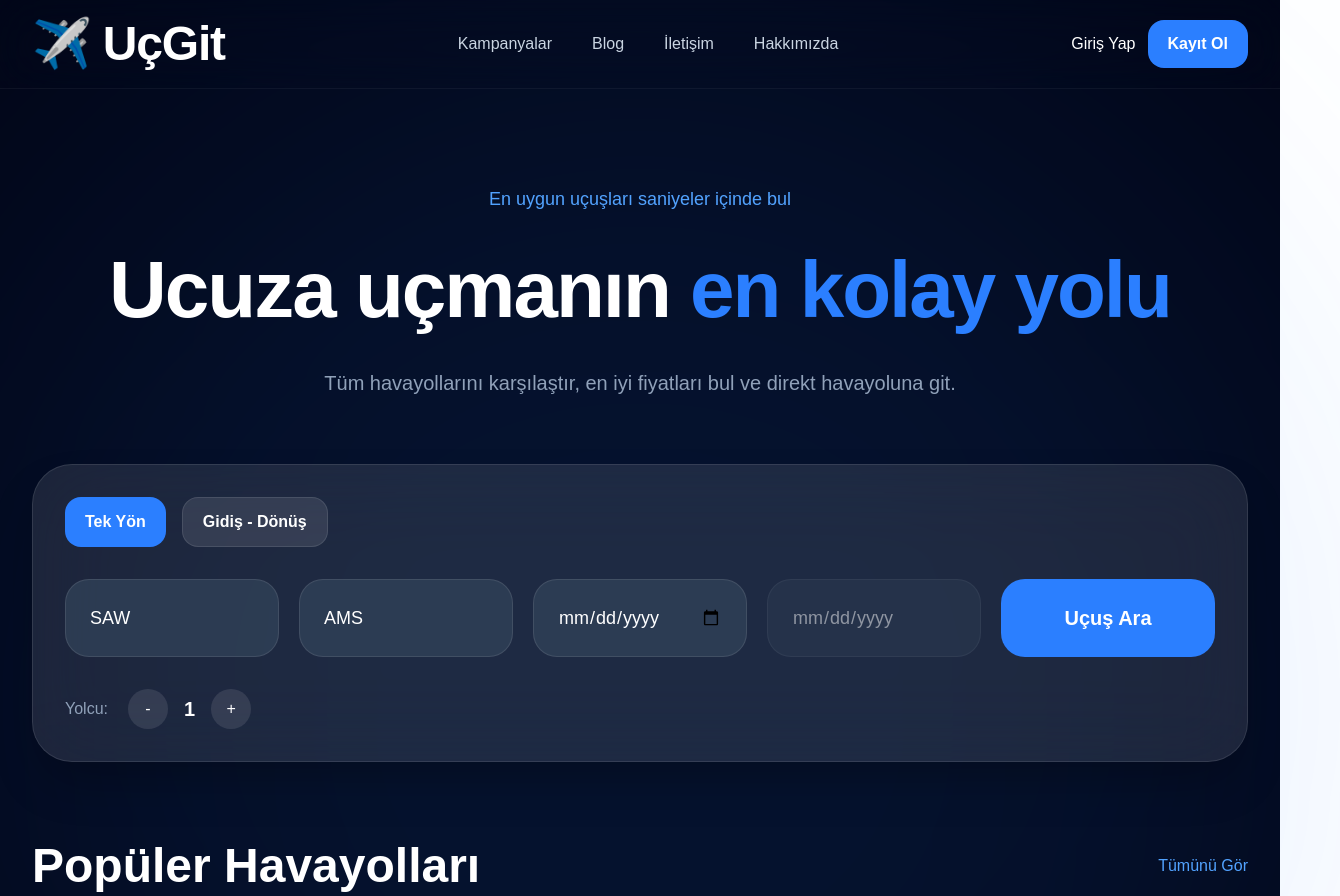
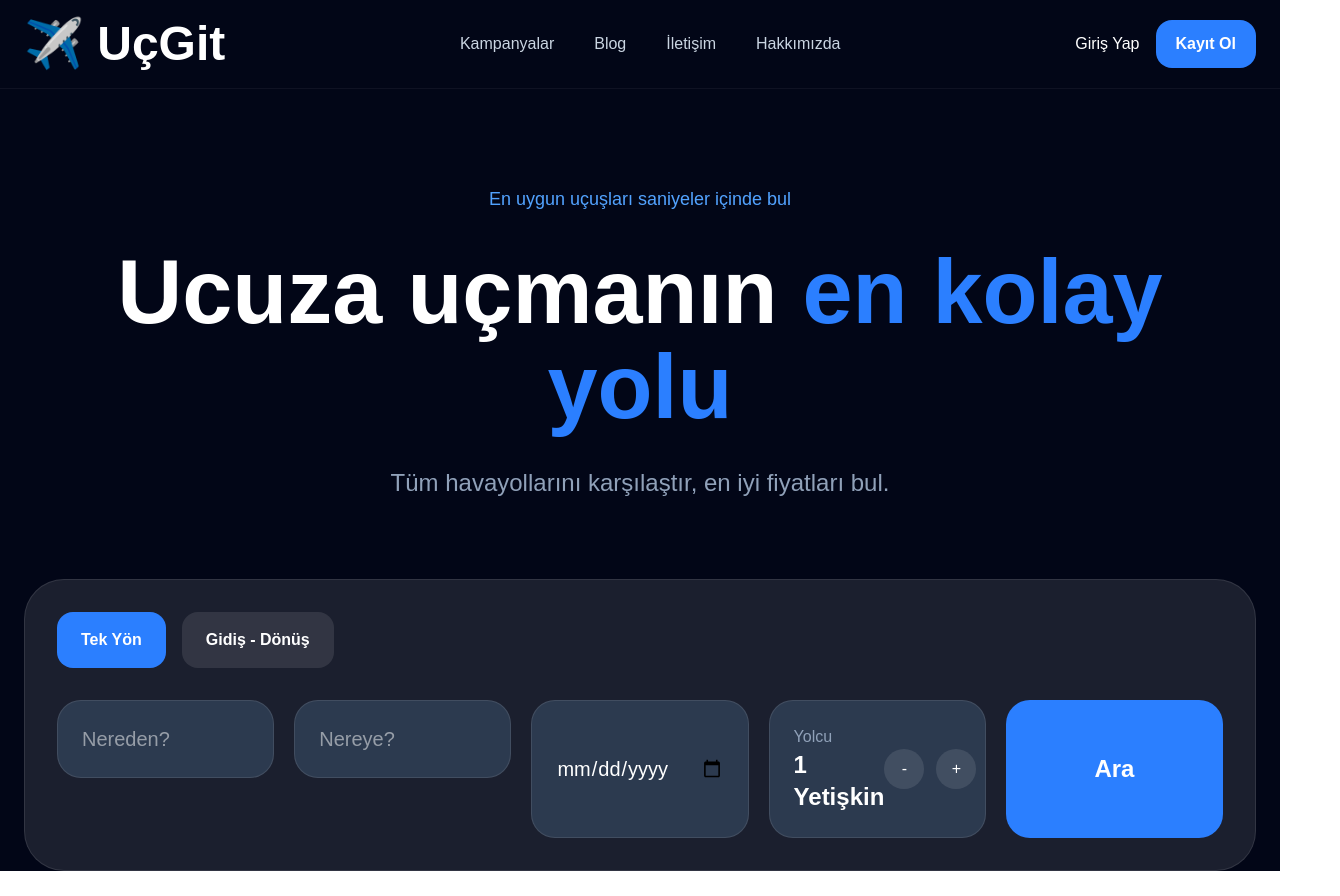
Before and after one commit to melihizzet/flight-platform, a Next.js app: page / in a window 1280 px wide. Shown: the top 896 px of the page, 1340 px wide, since content can reach past the window. After the commit the page ends 871 px from the top, so only its background shows below. Built offline with nearby package versions, Linux system fonts and the light colour scheme.

Commit message:
added real airport autocomplete

```diff
--- a/app/page.tsx
+++ b/app/page.tsx
@@ -2,6 +2,7 @@
 
 import { useRouter } from "next/navigation";
 import { useState } from "react";
+import { airports } from "./data/airports";
 
 export default function Home() {
 
@@ -12,17 +13,27 @@ export default function Home() {
   const [fromAirport, setFromAirport] = useState("SAW");
   const [toAirport, setToAirport] = useState("AMS");
 
+  const [fromSearch, setFromSearch] = useState("");
+  const [toSearch, setToSearch] = useState("");
+
   const [departureDate, setDepartureDate] = useState("");
   const [returnDate, setReturnDate] = useState("");
 
   const [passengers, setPassengers] = useState(1);
 
+  const filteredFromAirports = airports.filter((airport) =>
+    airport.code.toLowerCase().includes(fromSearch.toLowerCase()) ||
+    airport.city.toLowerCase().includes(fromSearch.toLowerCase()) ||
+    airport.name.toLowerCase().includes(fromSearch.toLowerCase())
+  );
+
+  const filteredToAirports = airports.filter((airport) =>
+    airport.code.toLowerCase().includes(toSearch.toLowerCase()) ||
+    airport.city.toLowerCase().includes(toSearch.toLowerCase()) ||
+    airport.name.toLowerCase().includes(toSearch.toLowerCase())
+  );
+
   const handleSearch = () => {
-
-    if (!fromAirport || !toAirport) {
-      alert("Lütfen kalkış ve varış noktası seç.");
-      return;
-    }
 
     router.push(
       `/flights?from=${fromAirport}&to=${toAirport}&departure=${departureDate}&return=${returnDate}&passengers=${passengers}`
@@ -32,56 +43,36 @@ export default function Home() {
   return (
     <main className="min-h-screen bg-[#020617] text-white overflow-hidden">
 
-      {/* BG GLOW */}
-      <div className="absolute top-0 left-1/2 -translate-x-1/2 w-[1400px] h-[1400px] bg-blue-500/10 blur-[180px] rounded-full"></div>
+      {/* NAVBAR */}
+      <nav className="border-b border-white/5">
 
-      {/* NAVBAR */}
-      <nav className="relative z-50 border-b border-white/5 backdrop-blur-xl">
+        <div className="max-w-[1700px] mx-auto px-6 py-5 flex items-center justify-between">
 
-        <div className="max-w-[1700px] mx-auto px-6 lg:px-8 py-5 flex items-center justify-between">
-
-          {/* LOGO */}
           <a
             href="/"
-            className="text-3xl md:text-4xl lg:text-5xl font-black tracking-tight flex items-center gap-3"
+            className="text-5xl font-black flex items-center gap-3"
           >
             ✈️ UçGit
           </a>
 
-          {/* MENU */}
-          <div className="hidden md:flex items-center gap-6 lg:gap-10 text-sm lg:text-base font-medium text-slate-300">
+          <div className="hidden md:flex items-center gap-10 text-slate-300">
 
-            <a href="/campaigns" className="hover:text-blue-400 transition">
-              Kampanyalar
-            </a>
-
-            <a href="/blog" className="hover:text-blue-400 transition">
-              Blog
-            </a>
-
-            <a href="/contact" className="hover:text-blue-400 transition">
-              İletişim
-            </a>
-
-            <a href="/about" className="hover:text-blue-400 transition">
-              Hakkımızda
-            </a>
+            <a href="/campaigns">Kampanyalar</a>
+            <a href="/blog">Blog</a>
+            <a href="/contact">İletişim</a>
+            <a href="/about">Hakkımızda</a>
 
           </div>
 
-          {/* AUTH */}
-          <div className="flex items-center gap-3">
+          <div className="flex items-center gap-4">
 
-            <a
-              href="/login"
-              className="hover:text-blue-400 transition text-sm md:text-base"
-            >
+            <a href="/login">
               Giriş Yap
             </a>
 
             <a
               href="/register"
-              className="bg-blue-500 hover:bg-blue-600 transition px-4 lg:px-5 py-2 lg:py-3 rounded-2xl font-bold text-sm lg:text-base"
+              className="bg-blue-500 px-5 py-3 rounded-2xl font-bold"
             >
               Kayıt Ol
             </a>
@@ -93,13 +84,13 @@ export default function Home() {
       </nav>
 
       {/* HERO */}
-      <section className="relative max-w-[1700px] mx-auto px-6 lg:px-8 pt-20 lg:pt-24 pb-16 text-center">
+      <section className="max-w-[1700px] mx-auto px-6 pt-24 pb-20 text-center">
 
-        <p className="text-blue-400 font-medium text-base md:text-lg">
+        <p className="text-blue-400 text-lg">
           En uygun uçuşları saniyeler içinde bul
         </p>
 
-        <h1 className="text-[52px] leading-[58px] md:text-[70px] md:leading-[76px] lg:text-[80px] lg:leading-[90px] font-black mt-8 tracking-tight">
+        <h1 className="text-[90px] leading-[95px] font-black mt-8">
 
           Ucuza uçmanın{" "}
 
@@ -109,26 +100,26 @@ export default function Home() {
 
         </h1>
 
-        <p className="text-slate-400 text-lg md:text-xl mt-8 max-w-[900px] mx-auto leading-relaxed">
-          Tüm havayollarını karşılaştır, en iyi fiyatları bul ve direkt havayoluna git.
+        <p className="text-slate-400 text-2xl mt-8">
+          Tüm havayollarını karşılaştır, en iyi fiyatları bul.
         </p>
 
       </section>
 
-      {/* SEARCH BOX */}
-      <section className="relative max-w-[1700px] mx-auto px-6 lg:px-8">
+      {/* SEARCH */}
+      <section className="max-w-[1700px] mx-auto px-6">
 
-        <div className="bg-white/10 border border-white/10 rounded-[40px] p-6 lg:p-8 backdrop-blur-2xl shadow-2xl shadow-black/30">
+        <div className="bg-white/10 border border-white/10 rounded-[40px] p-8">
 
-          {/* TOP FILTERS */}
-          <div className="flex flex-wrap gap-4 mb-8 justify-center lg:justify-start">
+          {/* TOP */}
+          <div className="flex gap-4 mb-8">
 
             <button
               onClick={() => setTripType("Tek Yön")}
-              className={`px-5 py-3 rounded-2xl font-bold transition ${
+              className={`px-6 py-4 rounded-2xl font-bold ${
                 tripType === "Tek Yön"
                   ? "bg-blue-500"
-                  : "bg-white/10 border border-white/10"
+                  : "bg-white/10"
               }`}
             >
               Tek Yön
@@ -136,10 +127,10 @@ export default function Home() {
 
             <button
               onClick={() => setTripType("Gidiş - Dönüş")}
-              className={`px-5 py-3 rounded-2xl font-bold transition ${
+              className={`px-6 py-4 rounded-2xl font-bold ${
                 tripType === "Gidiş - Dönüş"
                   ? "bg-blue-500"
-                  : "bg-white/10 border border-white/10"
+                  : "bg-white/10"
               }`}
             >
               Gidiş - Dönüş
@@ -147,80 +138,139 @@ export default function Home() {
 
           </div>
 
-          {/* SEARCH FORM */}
-          <div className="grid md:grid-cols-2 lg:grid-cols-5 gap-5">
+          {/* FORM */}
+          <div className="grid lg:grid-cols-5 gap-5">
 
             {/* FROM */}
+            <div className="relative">
+
               <input
-              value={fromAirport}
-              onChange={(e) => setFromAirport(e.target.value)}
+                value={fromSearch}
+                onChange={(e) => setFromSearch(e.target.value)}
                 placeholder="Nereden?"
-              className="bg-slate-700/80 border border-white/10 rounded-3xl px-6 py-5 lg:py-6 text-base lg:text-lg outline-none"
+                className="w-full bg-slate-700/80 border border-white/10 rounded-3xl px-6 py-6 text-xl outline-none"
               />
 
+              {fromSearch.length > 0 && (
+
+                <div className="absolute top-full left-0 w-full mt-3 bg-[#111827] border border-white/10 rounded-3xl overflow-hidden z-50 max-h-[320px] overflow-y-auto">
+
+                  {filteredFromAirports.map((airport, index) => (
+
+                    <button
+                      key={index}
+                      onClick={() => {
+                        setFromAirport(airport.code);
+                        setFromSearch(
+                          `${airport.code} - ${airport.city} - ${airport.name}`
+                        );
+                      }}
+                      className="w-full text-left px-5 py-4 hover:bg-blue-500/20 transition border-b border-white/5"
+                    >
+
+                      <p className="font-bold">
+                        {airport.code} - {airport.city}
+                      </p>
+
+                      <p className="text-slate-400 text-sm mt-1">
+                        {airport.name}
+                      </p>
+
+                    </button>
+
+                  ))}
+
+                </div>
+
+              )}
+
+            </div>
+
             {/* TO */}
+            <div className="relative">
+
               <input
-              value={toAirport}
-              onChange={(e) => setToAirport(e.target.value)}
+                value={toSearch}
+                onChange={(e) => setToSearch(e.target.value)}
                 placeholder="Nereye?"
-              className="bg-slate-700/80 border border-white/10 rounded-3xl px-6 py-5 lg:py-6 text-base lg:text-lg outline-none"
+                className="w-full bg-slate-700/80 border border-white/10 rounded-3xl px-6 py-6 text-xl outline-none"
               />
 
-            {/* DEPARTURE */}
+              {toSearch.length > 0 && (
+
+                <div className="absolute top-full left-0 w-full mt-3 bg-[#111827] border border-white/10 rounded-3xl overflow-hidden z-50 max-h-[320px] overflow-y-auto">
+
+                  {filteredToAirports.map((airport, index) => (
+
+                    <button
+                      key={index}
+                      onClick={() => {
+                        setToAirport(airport.code);
+                        setToSearch(
+                          `${airport.code} - ${airport.city} - ${airport.name}`
+                        );
+                      }}
+                      className="w-full text-left px-5 py-4 hover:bg-blue-500/20 transition border-b border-white/5"
+                    >
+
+                      <p className="font-bold">
+                        {airport.code} - {airport.city}
+                      </p>
+
+                      <p className="text-slate-400 text-sm mt-1">
+                        {airport.name}
+                      </p>
+
+                    </button>
+
+                  ))}
+
+                </div>
+
+              )}
+
+            </div>
+
+            {/* DATE */}
             <input
               type="date"
               value={departureDate}
               onChange={(e) => setDepartureDate(e.target.value)}
-              className="bg-slate-700/80 border border-white/10 rounded-3xl px-6 py-5 lg:py-6 text-base lg:text-lg outline-none"
+              className="bg-slate-700/80 border border-white/10 rounded-3xl px-6 py-6 text-xl outline-none"
             />
 
-            {/* RETURN */}
-            <input
-              type="date"
-              value={returnDate}
-              onChange={(e) => setReturnDate(e.target.value)}
-              disabled={tripType === "Tek Yön"}
-              className={`bg-slate-700/80 border border-white/10 rounded-3xl px-6 py-5 lg:py-6 text-base lg:text-lg outline-none ${
-                tripType === "Tek Yön"
-                  ? "opacity-50 cursor-not-allowed"
-                  : ""
-              }`}
-            />
+            {/* PASSENGERS */}
+            <div className="bg-slate-700/80 border border-white/10 rounded-3xl px-6 py-6 flex items-center justify-between">
 
-            {/* SEARCH BUTTON */}
-            <button
-              onClick={handleSearch}
-              className="bg-blue-500 hover:bg-blue-600 transition rounded-3xl text-lg lg:text-xl font-black flex items-center justify-center min-h-[64px]"
-            >
-              Uçuş Ara
-            </button>
+              <div>
+
+                <p className="text-slate-400">
+                  Yolcu
+                </p>
+
+                <p className="text-2xl font-bold">
+                  {passengers} Yetişkin
+                </p>
 
               </div>
 
-          {/* PASSENGERS */}
-          <div className="flex items-center gap-5 mt-8">
-
-            <p className="text-slate-400">
-              Yolcu:
-            </p>
-
-            <div className="flex items-center gap-4">
+              <div className="flex gap-3">
 
                 <button
                   onClick={() =>
-                  setPassengers((prev) => Math.max(1, prev - 1))
+                    setPassengers((prev) =>
+                      Math.max(1, prev - 1)
+                    )
                   }
                   className="w-10 h-10 rounded-full bg-white/10"
                 >
                   -
                 </button>
 
-              <span className="text-xl font-bold">
-                {passengers}
-              </span>
-
                 <button
-                onClick={() => setPassengers((prev) => prev + 1)}
+                  onClick={() =>
+                    setPassengers((prev) => prev + 1)
+                  }
                   className="w-10 h-10 rounded-full bg-white/10"
                 >
                   +
@@ -230,50 +280,15 @@ export default function Home() {
 
             </div>
 
-        </div>
-
-      </section>
-
-      {/* AIRLINES */}
-      <section className="relative max-w-[1700px] mx-auto px-6 lg:px-8 pt-20">
-
-        <div className="flex items-center justify-between mb-10">
-
-          <h2 className="text-3xl md:text-4xl lg:text-5xl font-black">
-            Popüler Havayolları
-          </h2>
-
-          <a href="/flights" className="text-blue-400">
-            Tümünü Gör
-          </a>
+            {/* SEARCH */}
+            <button
+              onClick={handleSearch}
+              className="bg-blue-500 hover:bg-blue-600 transition rounded-3xl text-2xl font-black"
+            >
+              Ara
+            </button>
 
           </div>
-
-        <div className="grid grid-cols-2 md:grid-cols-3 lg:grid-cols-6 gap-6">
-
-          {[
-            "THY",
-            "Pegasus",
-            "Lufthansa",
-            "Qatar",
-            "Emirates",
-            "British Airways",
-          ].map((airline, index) => (
-
-            <div
-              key={index}
-              className="bg-white/10 border border-white/10 rounded-[30px] p-6 lg:p-8 hover:border-blue-400/30 hover:scale-[1.02] transition text-center"
-            >
-
-              <div className="w-14 h-14 lg:w-16 lg:h-16 bg-white rounded-2xl mx-auto mb-5"></div>
-
-              <h3 className="font-bold text-base lg:text-lg">
-                {airline}
-              </h3>
-
-            </div>
-
-          ))}
 
         </div>
 
```
Also changed, not shown: app/data/airports.ts (+50 -31 lines). Lines whose indentation alone changed are shown as unchanged.
